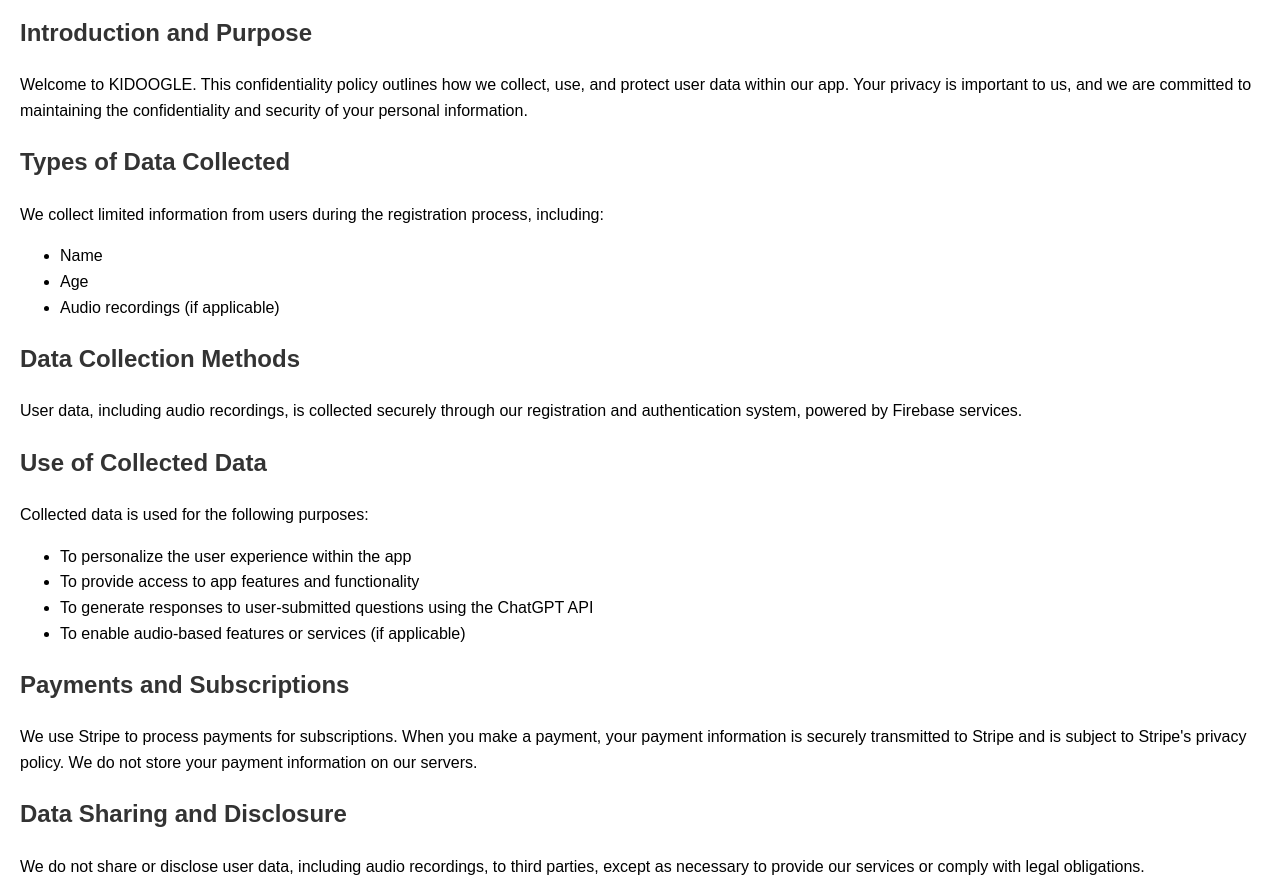
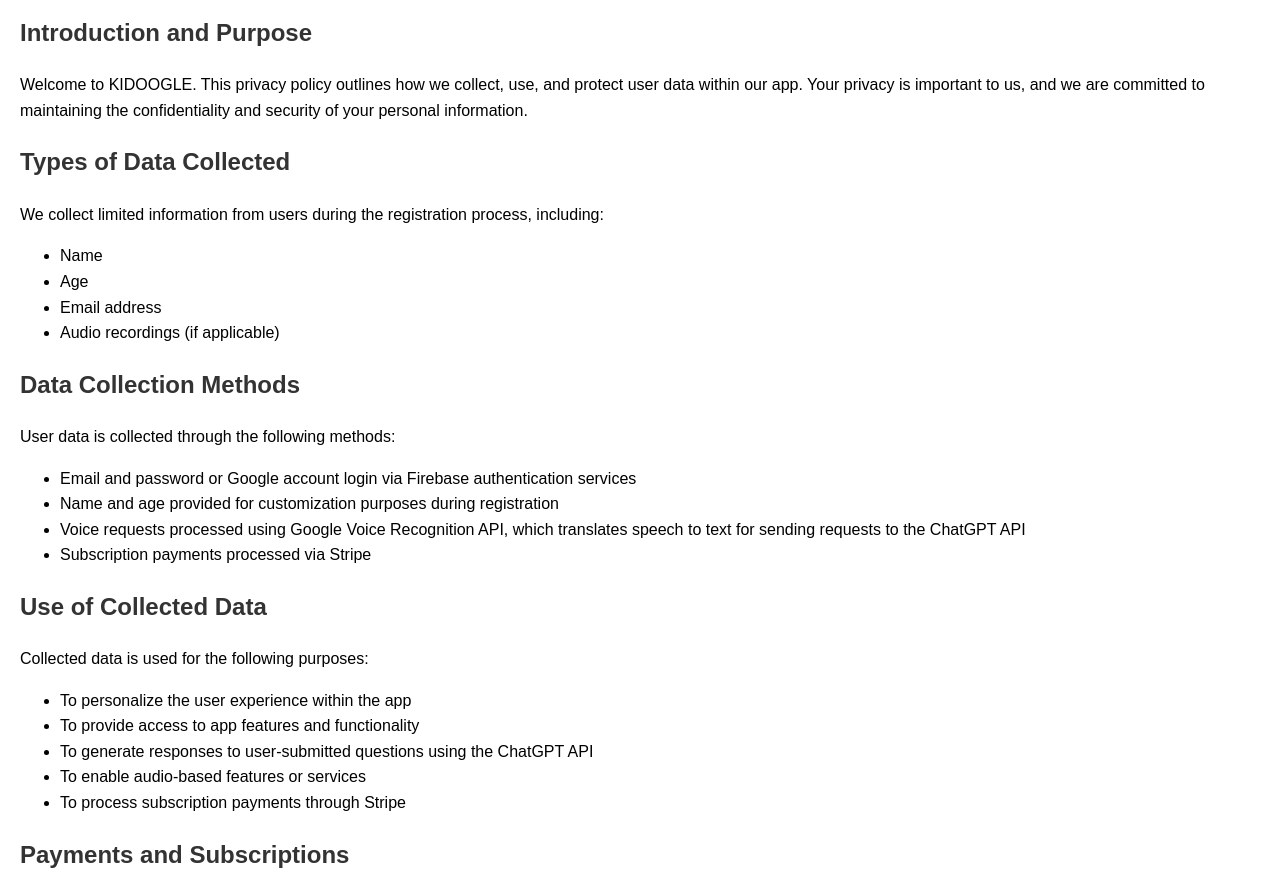
Before and after one commit to Nirvankoo/AskMeNow_Private_Policy, a plain HTML site: page index.html in a window 1280 px wide. Shown: the part 100-991 px from the top of the page. Drawn offline with Linux system fonts and the light colour scheme.

Commit message:
Update index.html

```diff
--- a/index.html
+++ b/index.html
@@ -3,7 +3,7 @@
 <head>
     <meta charset="UTF-8">
     <meta name="viewport" content="width=device-width, initial-scale=1.0">
-    <title>Confidentiality Policy</title>
+    <title>Privacy Policy</title>
     <style>
         body {
             font-family: Arial, sans-serif;
@@ -20,21 +20,28 @@
     </style>
 </head>
 <body>
-    <h1>Confidentiality Policy</h1>
+    <h1>Privacy Policy</h1>
 
     <h2>Introduction and Purpose</h2>
-    <p>Welcome to KIDOOGLE. This confidentiality policy outlines how we collect, use, and protect user data within our app. Your privacy is important to us, and we are committed to maintaining the confidentiality and security of your personal information.</p>
+    <p>Welcome to KIDOOGLE. This privacy policy outlines how we collect, use, and protect user data within our app. Your privacy is important to us, and we are committed to maintaining the confidentiality and security of your personal information.</p>
 
     <h2>Types of Data Collected</h2>
     <p>We collect limited information from users during the registration process, including:</p>
     <ul>
         <li>Name</li>
         <li>Age</li>
+        <li>Email address</li>
         <li>Audio recordings (if applicable)</li>
     </ul>
 
     <h2>Data Collection Methods</h2>
-    <p>User data, including audio recordings, is collected securely through our registration and authentication system, powered by Firebase services.</p>
+    <p>User data is collected through the following methods:</p>
+    <ul>
+        <li>Email and password or Google account login via Firebase authentication services</li>
+        <li>Name and age provided for customization purposes during registration</li>
+        <li>Voice requests processed using Google Voice Recognition API, which translates speech to text for sending requests to the ChatGPT API</li>
+        <li>Subscription payments processed via Stripe</li>
+    </ul>
 
     <h2>Use of Collected Data</h2>
     <p>Collected data is used for the following purposes:</p>
@@ -42,7 +49,8 @@
         <li>To personalize the user experience within the app</li>
         <li>To provide access to app features and functionality</li>
         <li>To generate responses to user-submitted questions using the ChatGPT API</li>
-        <li>To enable audio-based features or services (if applicable)</li>
+        <li>To enable audio-based features or services</li>
+        <li>To process subscription payments through Stripe</li>
     </ul>
 
     <h2>Payments and Subscriptions</h2>
@@ -58,12 +66,12 @@
     <p>Users have the right to access, correct, or delete their personal information, including audio recordings. You can manage your data preferences within the app settings.</p>
 
     <h2>Updates to the Policy</h2>
-    <p>This confidentiality policy may be updated periodically. Any changes will be communicated to users through app notifications or updates to the policy on our website.</p>
+    <p>This privacy policy may be updated periodically. Any changes will be communicated to users through app notifications or updates to the policy on our website.</p>
 
     <h2>Contact Information</h2>
-    <p>If you have any questions, concerns, or requests regarding your data or this confidentiality policy, please contact us at <a href="mailto:nirvankotest@gmail.com">nirvankotest@gmail.com</a>.</p>
+    <p>If you have any questions, concerns, or requests regarding your data or this privacy policy, please contact us at <a href="mailto:nirvankotest@gmail.com">nirvankotest@gmail.com</a>.</p>
 
     <h2>Legal Compliance</h2>
-    <p>This confidentiality policy complies with applicable laws and regulations, including GDPR and CCPA.</p>
+    <p>This privacy policy complies with applicable laws and regulations, including GDPR and CCPA.</p>
 </body>
 </html>
```
